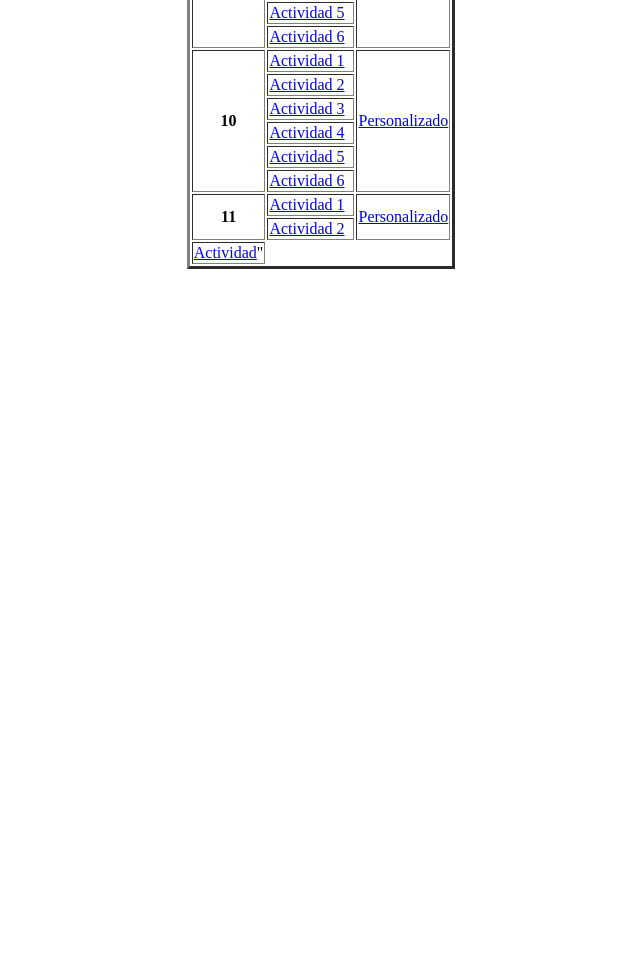
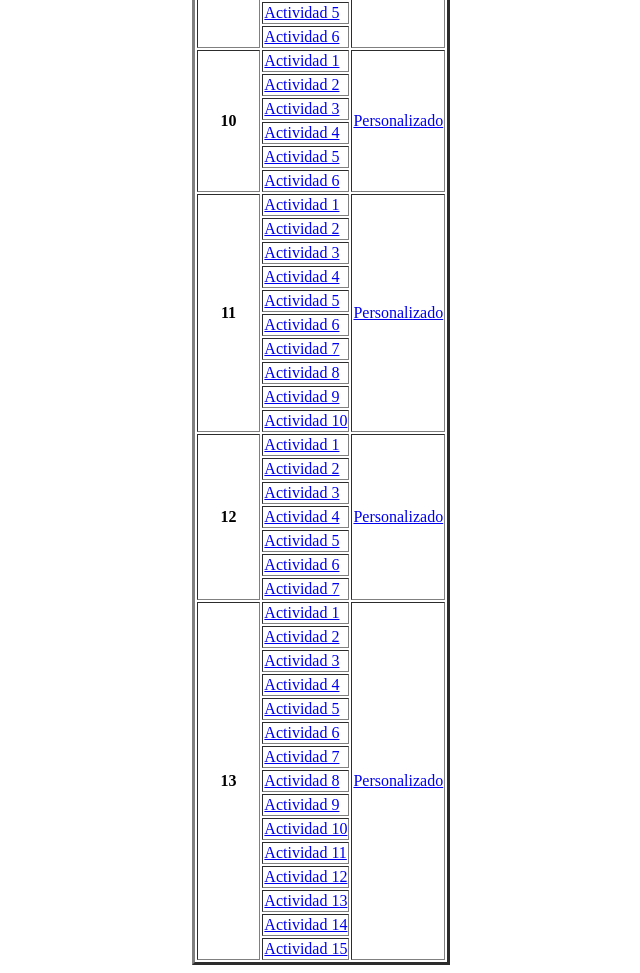
Before and after one commit to JonhDogg16/misitio.github.io, a plain HTML site: page index.html in a window 1280 px wide. Shown: the part 971-1944 px from the top of the page, without its empty margins (319-959 px from the left). Before the commit the page ends 1248 px from the top, so only its background shows below. Drawn offline with Linux system fonts and the light colour scheme.

Commit message:
actualizacion de contenido

```diff
--- a/index.html
+++ b/index.html
@@ -1,5 +1,7 @@
 <html>
     <head>
+        <meta charset="UTF-8">
+        <link rel="shortcut icon" href="./actividad_06/images/mmmmm.jpg">
         <title>Index</title>
     </head>
     <body>
@@ -247,9 +249,9 @@
             <td><a href="./actividad_06/Ejercicio10-6.html">Actividad 6</a></td>
 
         </tr>
-        <th rowspan="2">11</th>
+        <th rowspan="10">11</th>
             <td><a href="./actividad_06/dinnermenu.html">Actividad 1</a></td>
-            <td rowspan="2"><a href="Ejercicio5-2.html">Personalizado</td>
+            <td rowspan="10"><a href="Ejercicio5-2.html">Personalizado</td>
         </tr>
         <tr>
 
@@ -257,8 +259,102 @@
 
         </tr>
         <tr>
-            <td><a href="./actividad_06/Ejercicio11-3.html">Actividad</a>"</td>
+            <td><a href="./actividad_06/Ejercicio11-3.html">Actividad 3</a></td>
         </tr>
+        <tr>
+            <td><a href="./actividad_06/Ejercicio11-4.html">Actividad 4</a></td>
+        </tr>
+        <tr>
+            <td><a href="./actividad_06/Ejercicio11-5.html">Actividad 5</a></td>
+        </tr>
+        <tr>
+            <td><a href="./actividad_06/Ejercicio11-6.html">Actividad 6</a></td>
+        </tr>
+        <tr>
+            <td><a href="./actividad_06/Ejercicio11-7.html">Actividad 7</a></td>
+        </tr>
+        <tr>
+            <td><a href="./actividad_06/Ejercicio11-8.html">Actividad 8</a></td>
+        </tr>
+        <tr>
+            <td><a href="./actividad_06/Ejercicio11-9.html">Actividad 9</a></td>
+        </tr>
+        <tr>
+            <td><a href="./actividad_06/Ejercicio11-10.html">Actividad 10</a></td>
+        </tr>
+        <tr>
+            <th rowspan="7">12</th>
+            <td><a href="./actividad_06/Ejercicio12-1.html">Actividad 1</a></td>
+            <td rowspan="7"><a href="actividad_06/Personalizado3.html">Personalizado</a></td>
+        </tr>
+        <tr>
+            <td><a href="./actividad_06/Ejercicio12-2.html">Actividad 2</a></td>
+        </tr>
+        <tr>
+            <td><a href="./actividad_06/Ejercicio12-3.html">Actividad 3</a></td>
+        </tr>
+        <tr>
+            <td><a href="./actividad_06/Ejercicio12-4.html">Actividad 4</a></td>
+        </tr>
+        <tr>
+            <td><a href="./actividad_06/Ejercicio12-5.html">Actividad 5</a></td>
+        </tr>
+        <tr>
+            <td><a href="./actividad_06/Ejercicio12-6.html">Actividad 6</a></td>
+        </tr>
+        <tr>
+            <td><a href="./actividad_06/Ejercicio12-7.html">Actividad 7</a></td>
+        </tr>
+        <tr>
+            <th rowspan="15">13</th>
+            <td><a href="./actividad_06/Ejercicio13-1.html">Actividad 1</a></td>
+            <td rowspan="15"><a href="actividad_06/Personalizado3.html">Personalizado</a></td>
+        </tr>
+        <tr>
+            <td><a href="./actividad_06/Ejercicio13-2.html">Actividad 2</a></td>
+        </tr>
+        <tr>
+            <td><a href="./actividad_06/Ejercicio13-3.html">Actividad 3</a></td>
+        </tr>
+        <tr>
+            <td><a href="./actividad_06/Ejercicio13-4.html">Actividad 4</a></td>
+        </tr>
+        <tr>
+            <td><a href="./actividad_06/Ejercicio13-5.html">Actividad 5</a></td>
+        </tr>
+        <tr>
+            <td><a href="./actividad_06/Ejercicio13-6.html">Actividad 6</a></td>
+        </tr>
+        <tr>
+            <td><a href="./actividad_06/Ejercicio13-7.html">Actividad 7</a></td>
+        </tr>
+        <tr>
+            <td><a href="./actividad_06/Ejercicio13-8.html">Actividad 8</a></td>
+        </tr>
+        <tr>
+            <td><a href="./actividad_06/Ejercicio13-9.html">Actividad 9</a></td>
+        </tr>
+        <tr>
+            <td><a href="./actividad_06/Ejercicio13-10.html">Actividad 10</a></td>
+        </tr>
+        <tr>
+            <td><a href="./actividad_06/Ejercicio13-11.html">Actividad 11</a></td>
+        </tr>
+        <tr>
+            <td><a href="./actividad_06/Ejercicio13-12.html">Actividad 12</a></td>
+        </tr>
+        <tr>
+            <td><a href="./actividad_06/Ejercicio13-13.html">Actividad 13</a></td>
+        </tr>
+        <tr>
+            <td><a href="./actividad_06/Ejercicio13-14.html">Actividad 14</a></td>
+        </tr>
+        <tr>
+            <td><a href="./actividad_06/Ejercicio13-15.html">Actividad 15</a></td>
+        </tr>
+    </tr>
+
+
   </tbody>
 
 </table>
```
Also changed, not shown: actividad_06/Ejercicio14-1.html (added, +37 -0 lines), actividad_06/Ejercicio14-2.html (added, +44 -0 lines), actividad_06/Ejercicio14-3.html (added), actividad_06/Personalizado3.txt (deleted), actividad_06/images/clavinet.jpg (added), actividad_06/images/dots.gif (added), actividad_06/images/keys.jpg (added), actividad_06/images/logo (3).gif (added), actividad_06/images/mmmmm.jpg (added), actividad_06/images/rhodes.jpg (added), actividad_06/images/wurlitzer.jpg (added), 1 other file.
